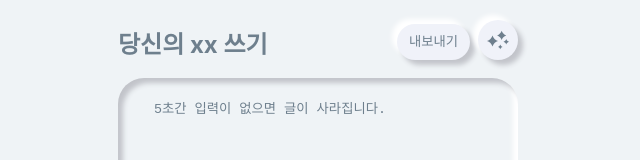
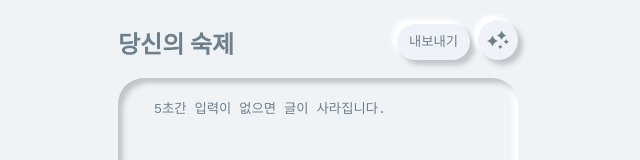
Before and after one commit to dndbekfrl1/writeHelper, a React (Create React App) app in the folder writehelper/: page / in a window 1280 px wide. Shown: the top 160 px of the page, without its empty margins (322-962 px from the left). Built offline with nearby package versions, Linux system fonts and the light colour scheme.

Commit message:
타이틀 변경

```diff
--- a/writehelper/src/components/Header.js
+++ b/writehelper/src/components/Header.js
@@ -31,13 +31,13 @@ function Header({ theme, text, open, setOpen }) {
         </DialogBlock>
       )}
       <HeaderBlock className="header">
-        <div className="title">당신의 xx 쓰기</div>
+        <div className="title">당신의 숙제</div>
         <div className="util">
           <button
             className={"export_btn" + " " + theme}
             onClick={() => {
               onClick();
-              saveToFile(text, "dddd.txt", "text/plain");
+              saveToFile(text, "딩신의 숙제.txt", "text/plain");
             }}
           >
             내보내기
@@ -59,6 +59,9 @@ const DialogBlock = styled.div`
   background-color: rgba(0, 0, 0, 0.1);
   display: flex;
   justify-content: center;
+  .dialog > button {
+    margin: 4px 0 0 0;
+  }
 `;
 
 const HeaderBlock = styled.header`
@@ -76,7 +79,6 @@ const HeaderBlock = styled.header`
     align-items: flex-end;
   }
   .export_btn {
-    cursor: pointer;
     line-height: 20px;
     padding: 8px 12px;
     margin-right: 8px;
```
